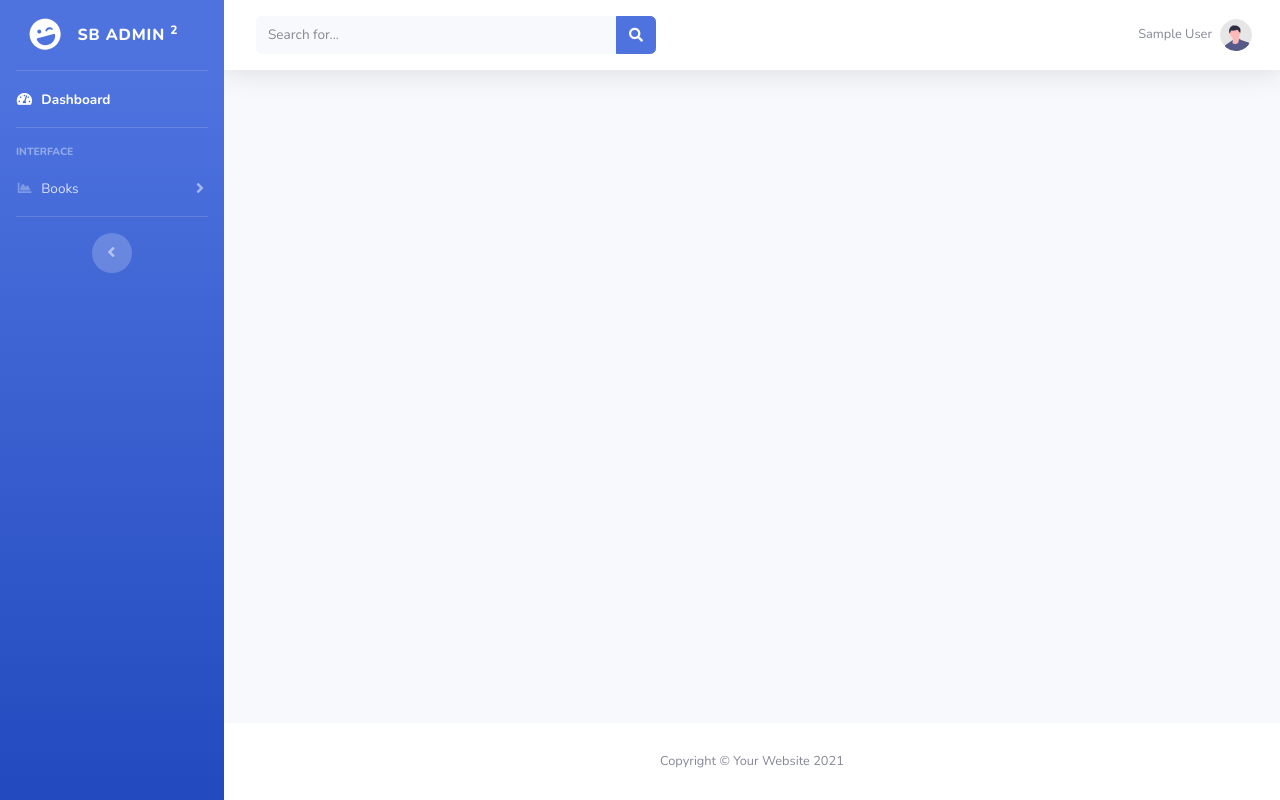
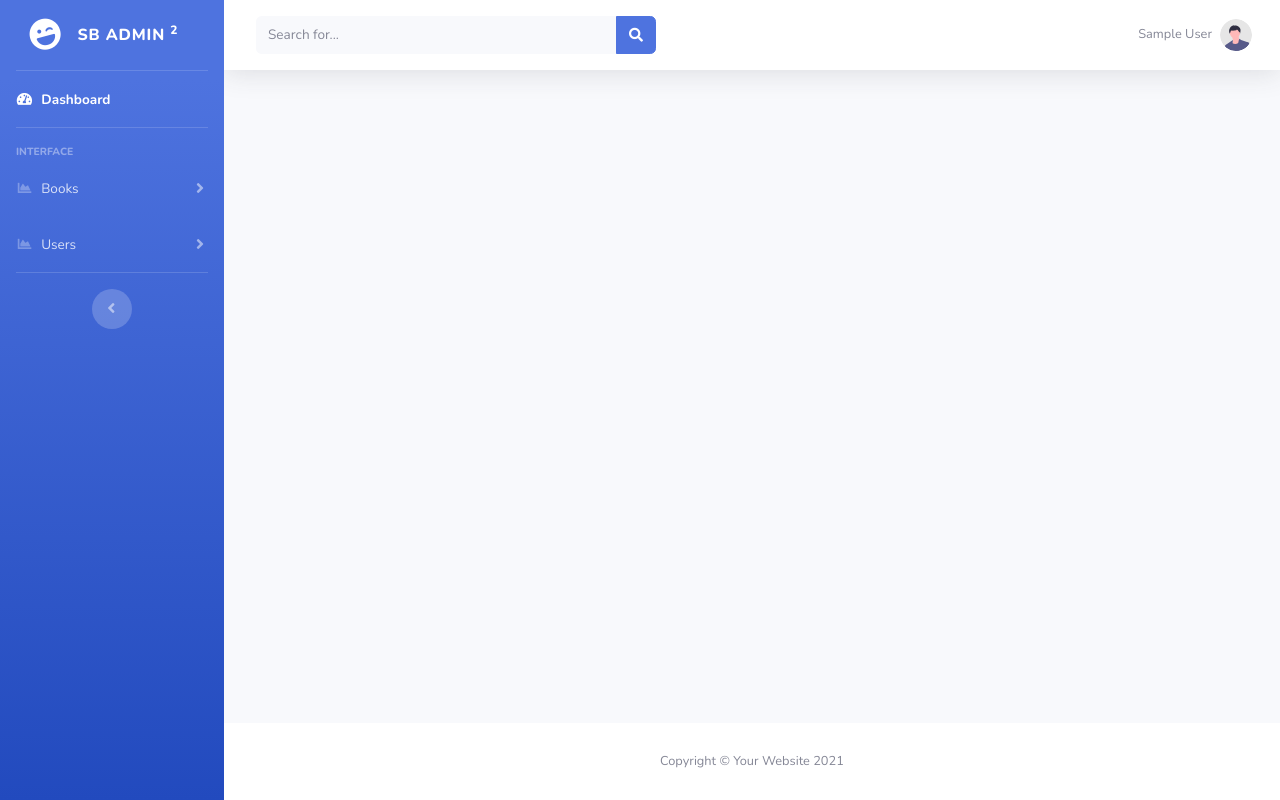
Before and after one commit to immortal-zeus/scaledesk_repo, a Django app: page /booklist in a window 1280 px wide. Run offline with Django 3.2, Linux system fonts and the light colour scheme; the visitor is signed in with stand-in values (Sample User, id 1); some libraries are stand-ins or nearby versions.

Commit message:
Updated sidebar

```diff
--- a/scale/suser/templates/suser/sidebar.html
+++ b/scale/suser/templates/suser/sidebar.html
@@ -49,6 +49,24 @@
             </div>
         </div>
     </li>
+    <!--User List -->
+    <li class="nav-item">
+        <a class="nav-link collapsed" href="#" data-toggle="collapse" data-target="#collapseThree" aria-expanded="true"
+            aria-controls="collapseTwo">
+            <i class="fas fa-fw fa-chart-area"></i>
+            <span>Users</span>
+        </a>
+        <div id="collapseThree" class="collapse" aria-labelledby="headingTwo" data-parent="#accordionSidebar">
+            <div class="bg-white py-2 collapse-inner rounded">
+                <a class="collapse-item" href="{% url 'userlist' %}">
+                    <i class="fas fa-fw fa-user"></i>
+                    <span>User List</span></a>
+                <a class="collapse-item" href="{% url 'register' %}">
+                    <i class="fas fa-fw fa-user"></i>
+                    <span>User Create</span></a>
+              </div>
+        </div>
+    </li>
 
 
 
```
